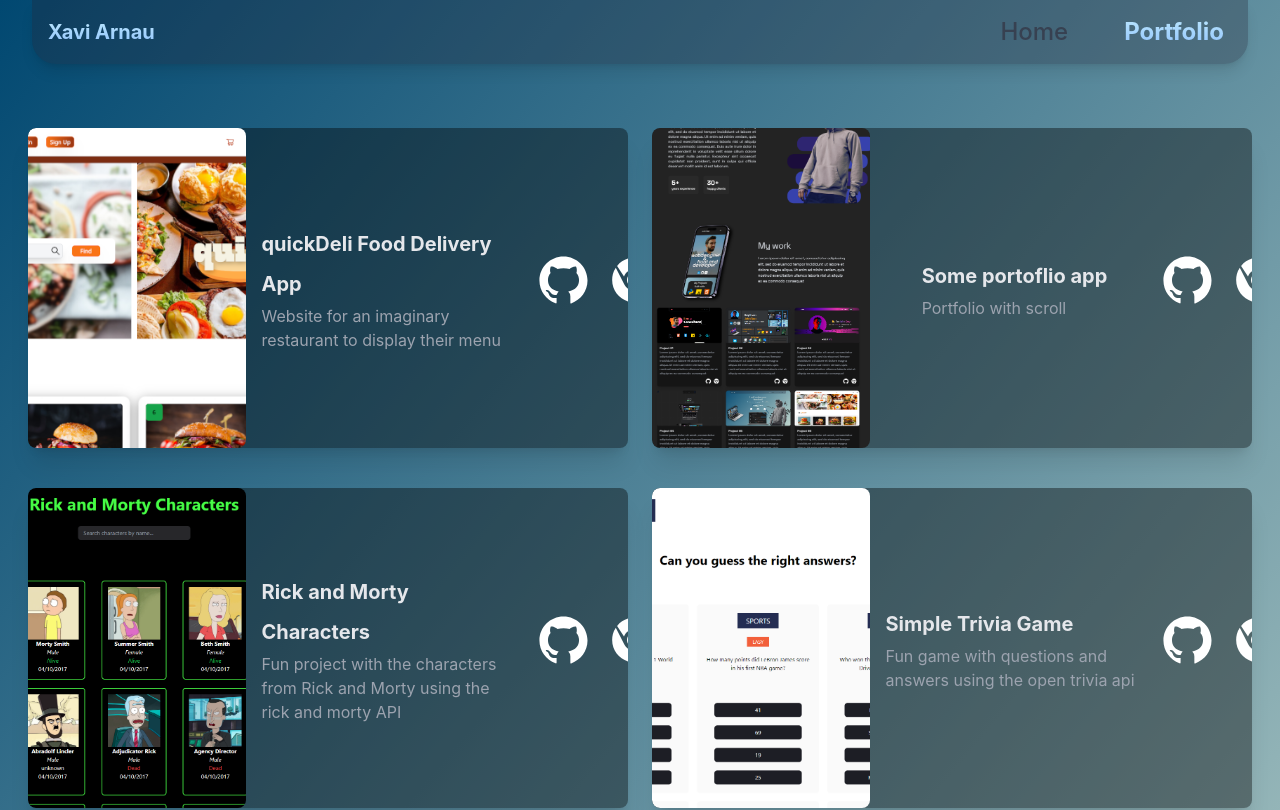
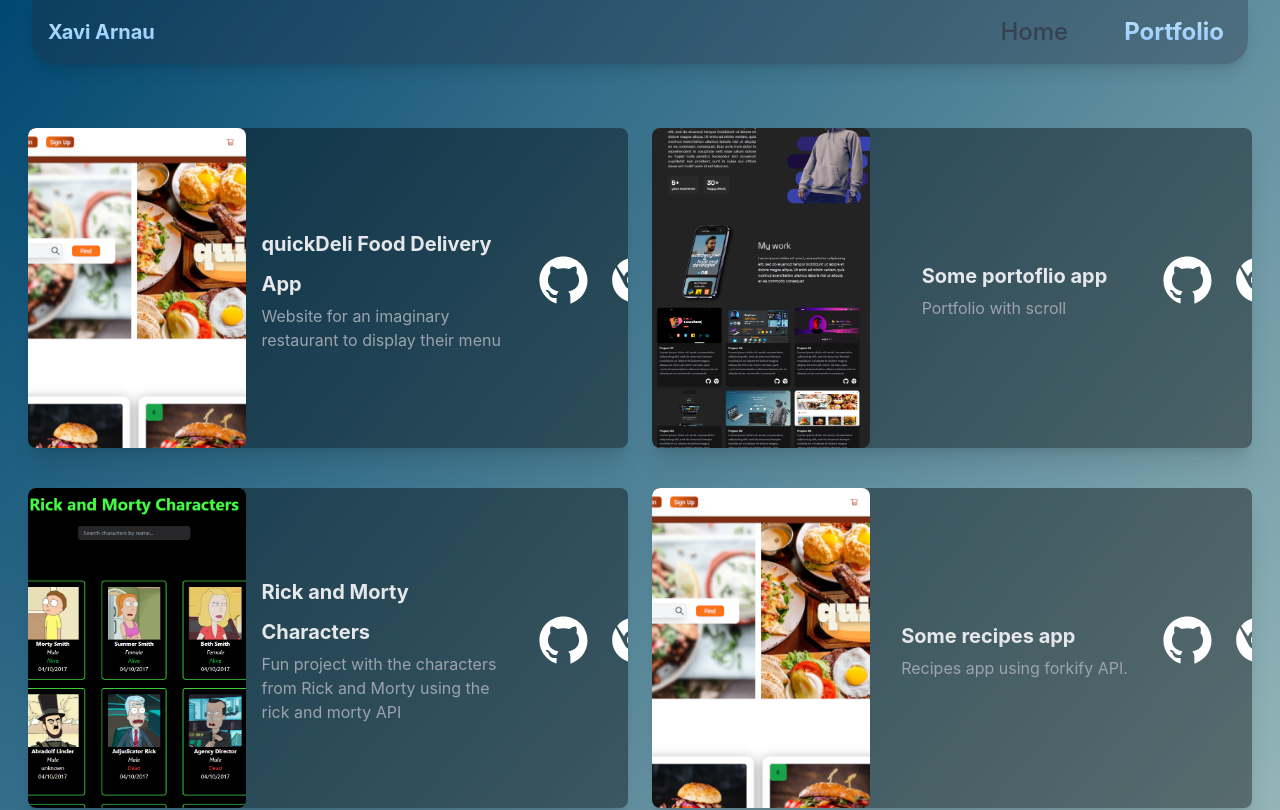
Before and after one commit to Xavi-Arnau/portfolio-tailwind-app, a React (Create React App) app: page /Portfolio in a window 1280 px wide. Shown: the top 810 px of the page. Built offline with nearby package versions, Linux system fonts and the light colour scheme.

Commit message:
added recipes project

```diff
--- a/src/components/Portfolio.jsx
+++ b/src/components/Portfolio.jsx
@@ -121,6 +121,42 @@
               target="blank_"
               className="flex align-items"
               href="https://rickandmorty-chars.netlify.app/"
+            >
+              <AiFillChrome className="w-[55px] h-auto" />
+            </a>
+          </div>
+        </div>
+        <div className="mb-4 flex flex-col sm:grid sm:grid-cols-8 rounded-lg bg-black/40 overflow-hidden shadow-xl z-1 sm:pr-5">
+          <a
+            target="blank_"
+            href="https://some-recipes-app.netlify.app/"
+            className="group h-48 col-span-3 md:h-80"
+          >
+            <img
+              src={proj1}
+              alt=""
+              className="h-full w-full object-cover object-center transition duration-200 group-hover:scale-110 rounded-lg"
+            />
+          </a>
+
+          <div className="flex flex-col col-span-4 p-4 mx-auto my-auto">
+            <h2 className="text-gray-200 font-bold text-xl leading-10">
+              Some recipes app
+            </h2>
+            <p className="text-gray-400">Recipes app using forkify API.</p>
+          </div>
+          <div className="flex flex-row justify-between text-white gap-4 mx-auto pb-4">
+            <a
+              target="blank_"
+              className="flex align-items"
+              href="https://github.com/Xavi-Arnau/recipe-app"
+            >
+              <AiFillGithub className="w-[55px] h-auto" />
+            </a>
+            <a
+              target="blank_"
+              className="flex align-items"
+              href="https://some-recipes-app.netlify.app/"
             >
               <AiFillChrome className="w-[55px] h-auto" />
             </a>
```
